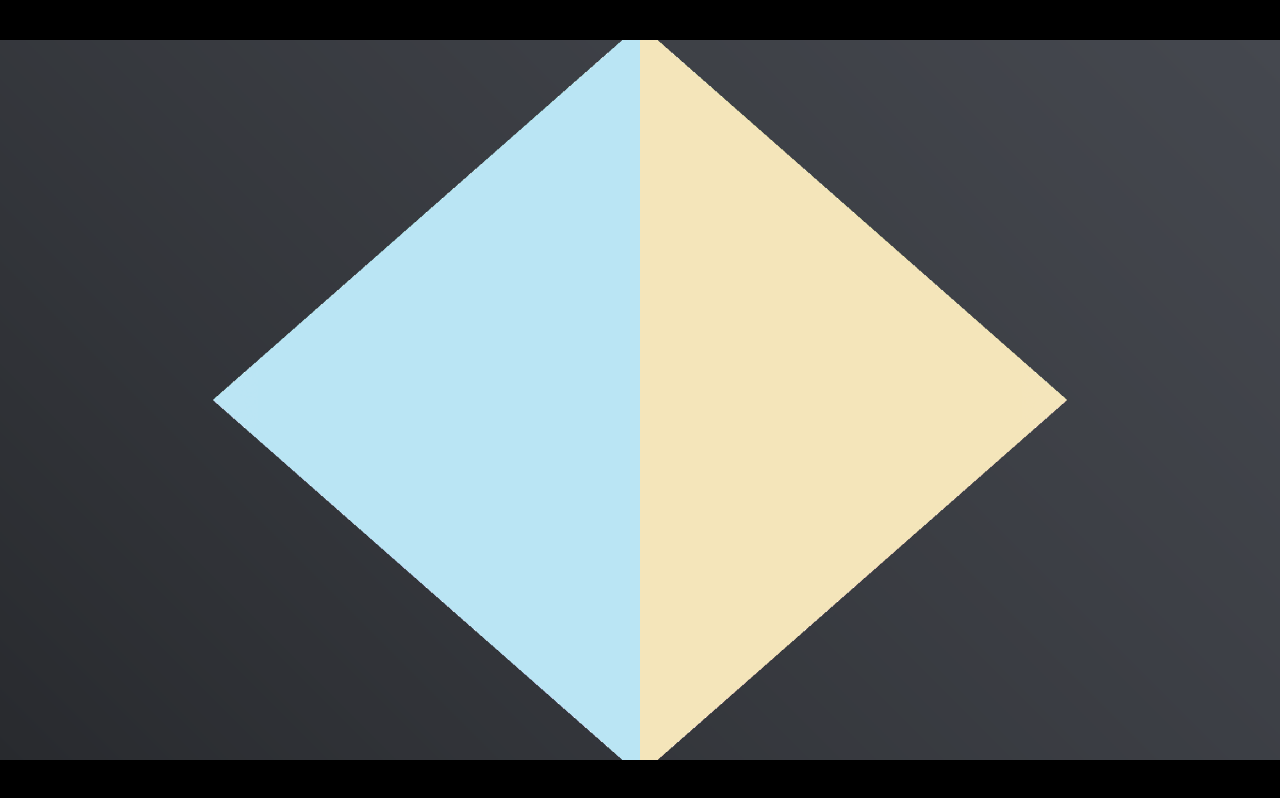
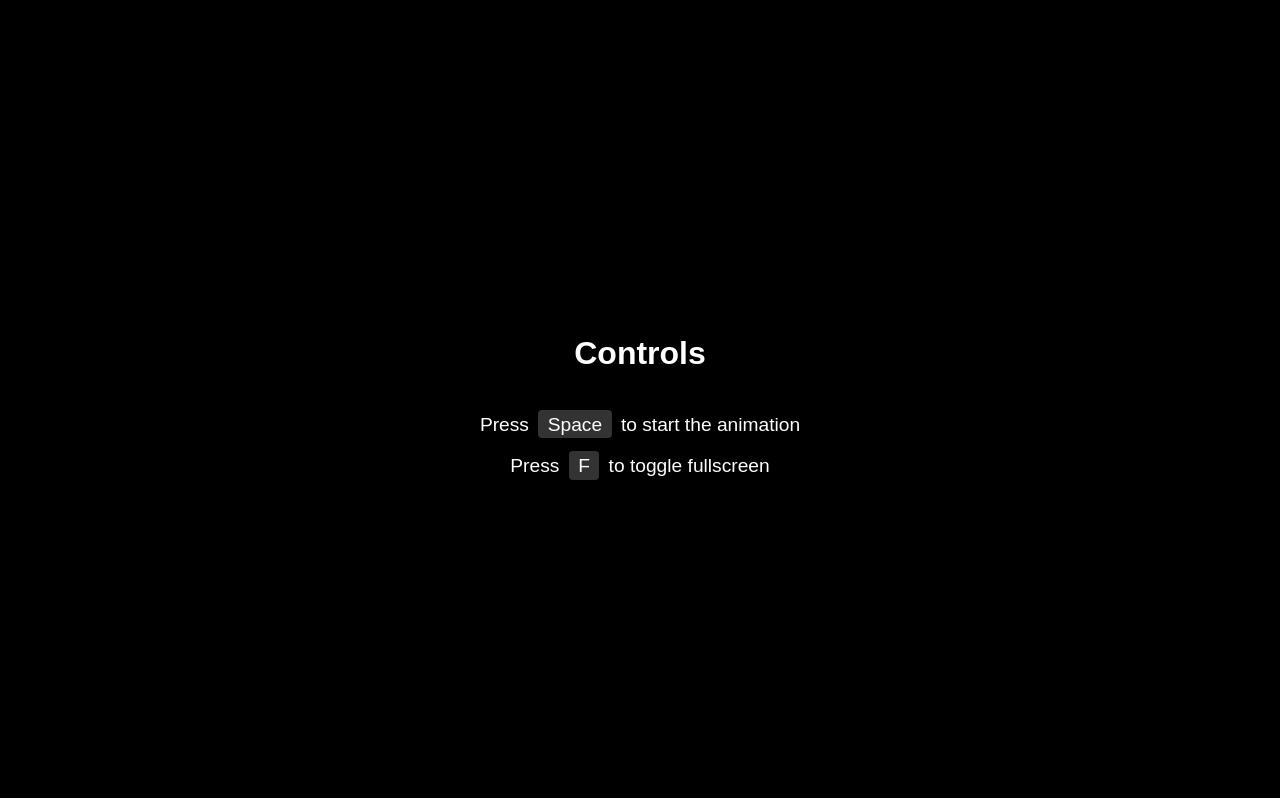
Before and after one commit to felixbade/graffathon25-demo, a plain HTML site: page index.html in a window 1280 px wide. Drawn offline with Linux system fonts and the light colour scheme.

Commit message:
add instructions

```diff
--- a/app.js
+++ b/app.js
@@ -1,4 +1,5 @@
 const canvas = document.querySelector('canvas');
+const instructions = document.getElementById('instructions');
 
 // not sure how to resize the bauble player so just forcing 1080p
 canvas.width = 1920;
@@ -28,5 +29,7 @@ document.addEventListener('keydown', (e) => {
 
     if (e.key === ' ') {
         bauble.togglePlay();
+        instructions.style.display = 'none';
+        canvas.style.display = 'block';
     }
 });
--- a/index.html
+++ b/index.html
@@ -21,12 +21,51 @@
             max-height: 100vh;
             width: auto;
             height: auto;
-            display: block;
+            display: none;
+            /* Hide canvas initially */
+        }
+
+        #instructions {
+            position: fixed;
+            top: 0;
+            left: 0;
+            width: 100vw;
+            height: 100vh;
+            background: rgba(0, 0, 0, 0.9);
+            color: white;
+            display: flex;
+            flex-direction: column;
+            justify-content: center;
+            align-items: center;
+            font-family: Arial, sans-serif;
+            z-index: 1000;
+        }
+
+        #instructions h1 {
+            font-size: 2em;
+            margin-bottom: 1em;
+        }
+
+        #instructions p {
+            font-size: 1.2em;
+            margin: 0.5em 0;
+        }
+
+        #instructions .key {
+            background: #333;
+            padding: 0.2em 0.5em;
+            border-radius: 4px;
+            margin: 0 0.2em;
         }
     </style>
 </head>
 
 <body>
+    <div id="instructions">
+        <h1>Controls</h1>
+        <p>Press <span class="key">Space</span> to start the animation</p>
+        <p>Press <span class="key">F</span> to toggle fullscreen</p>
+    </div>
     <canvas></canvas>
     <script src="bauble-player.iife.js"></script>
     <script src="app.js"></script>
```
